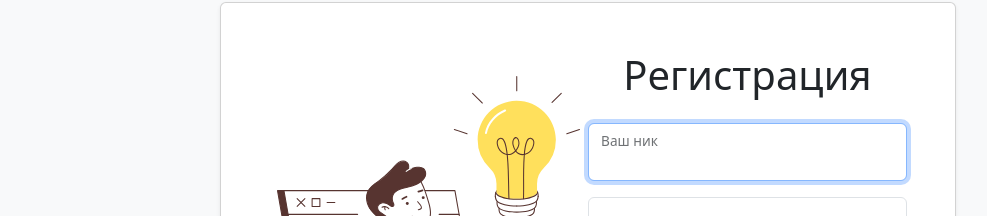
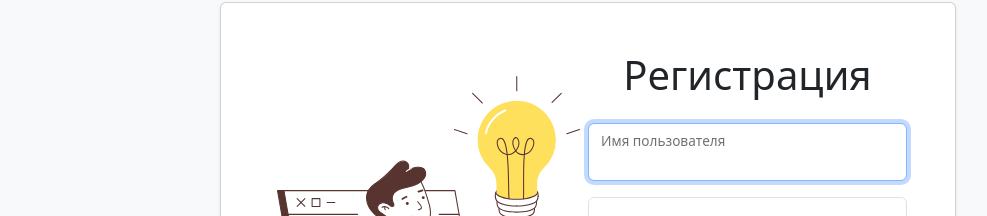
Before and after one commit to Loresina/MYChat, a React (Create React App) app in the folder frontend_slack/: page /signup in a window 1280 px wide. Shown: the part 211-427 px from the top of the page, without its empty margins (52-1039 px from the left). Built offline with nearby package versions, Linux system fonts and the light colour scheme.

Commit message:
fix userName

```diff
--- a/frontend_slack/src/Components/NotFound.jsx
+++ b/frontend_slack/src/Components/NotFound.jsx
@@ -12,9 +12,9 @@ const NotFound = ({ t }) => (
         <Image src={notfoundImg} alt={t('notFound')} className="p-3" fluid style={{ width: '450px', height: '350px' }} />
         <h1 className="h4 text-muted">{t('notFound')}</h1>
         <p className="text-muted">
-          Но вы можете перейти
+          {t('navigation')}
           {'  '}
-          <a href="/">на главную страницу</a>
+          <a href="/">{t('navigationTo')}</a>
         </p>
       </Col>
     </Row>
--- a/frontend_slack/src/Components/Registration.jsx
+++ b/frontend_slack/src/Components/Registration.jsx
@@ -92,7 +92,7 @@ const Registration = ({ t }) => {
                         isInvalid={formik.submitCount > 0 && !!formik.errors.username}
                         ref={inputFocus}
                       />
-                      <Form.Label htmlFor="username">{t('nik')}</Form.Label>
+                      <Form.Label htmlFor="username">{t('userName')}</Form.Label>
                       <Form.Control.Feedback className="invalid-tooltip" type="invalid">
                         {formik.errors.username}
                       </Form.Control.Feedback>
--- a/frontend_slack/src/Locales/i18next.js
+++ b/frontend_slack/src/Locales/i18next.js
@@ -11,9 +11,11 @@ const resources = {
       noAccount: 'Нет аккаунта?',
       registration: 'Регистрация',
       navigation: 'Но вы можете перейти',
+      navigationTo: 'на главную страницу',
       registrationButton: 'Зарегистрироваться',
       channels: 'Каналы',
       channelsName: 'Имя канала',
+      userName: 'Имя пользователя',
       addMessage: 'Введите сообщение',
       addChannel: 'Добавить канал',
       addChannelSuccess: 'Канал создан!',
```
